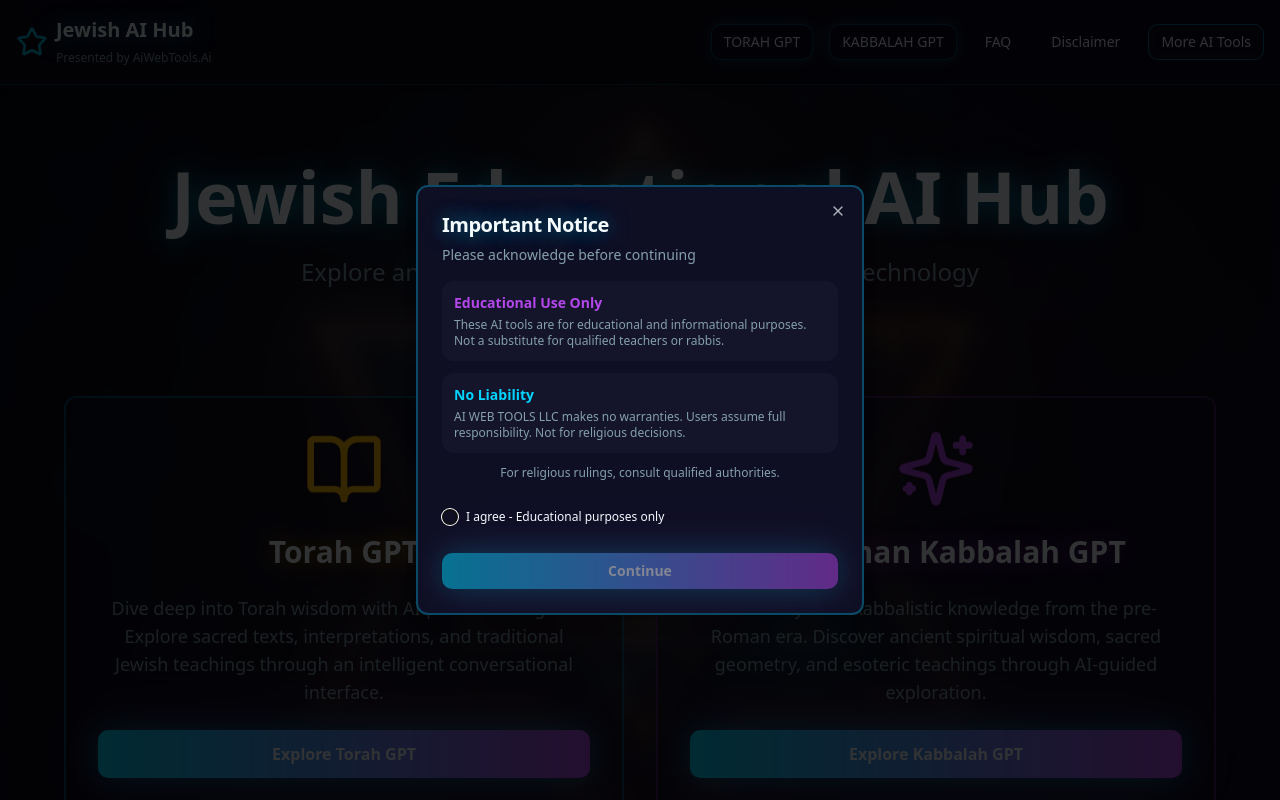
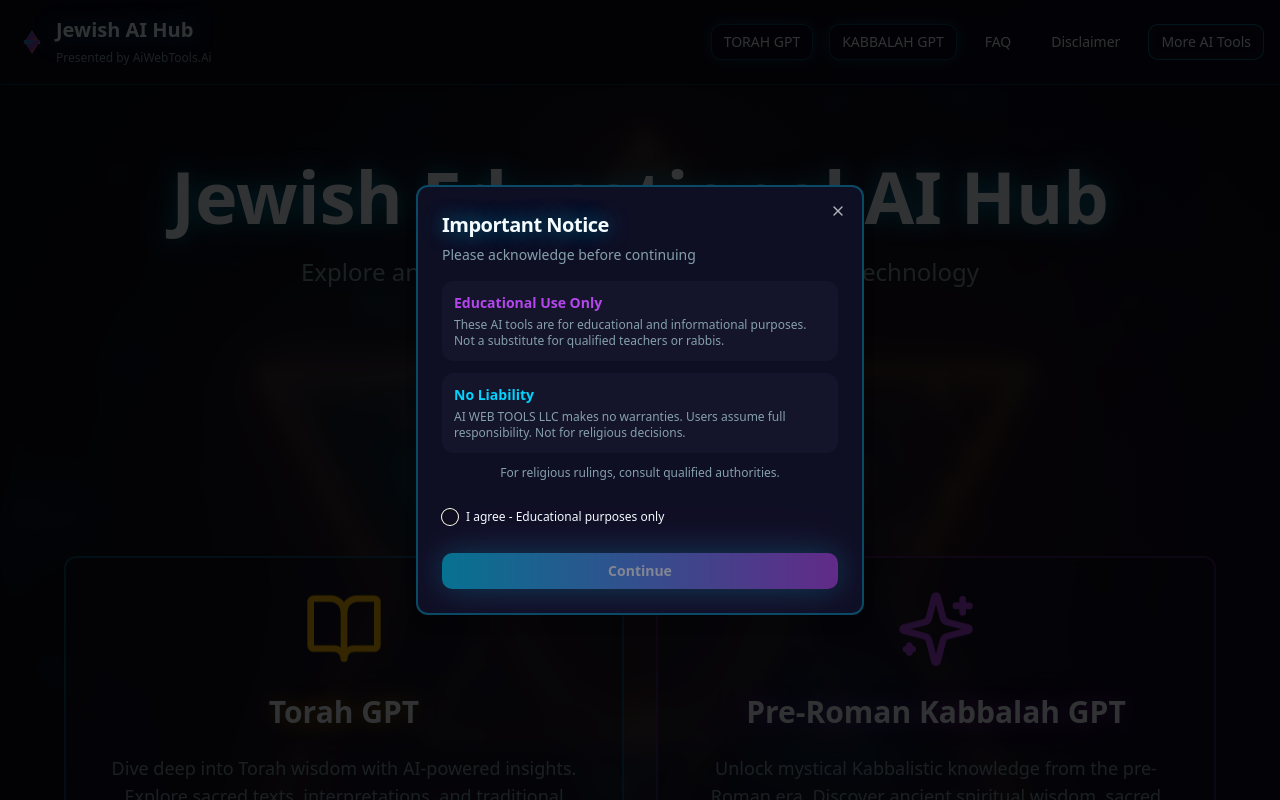
Before and after one commit to aiwebtools/jewish-ai, a React (Vite) app: page / in a window 1280 px wide. Shown: the top 800 px of the page. Built offline with nearby package versions, Linux system fonts and the light colour scheme; the HTML template or start-up script is replaced by a standard one.

Commit message:
Update logo and hero section

```diff
--- a/src/components/Header.tsx
+++ b/src/components/Header.tsx
@@ -1,5 +1,5 @@
 import { Button } from "@/components/ui/button";
-import { Star } from "lucide-react";
+import StarOfDavid from "@/components/StarOfDavid";
 
 const Header = () => {
   const scrollToSection = (id: string) => {
@@ -12,7 +12,7 @@ const Header = () => {
       <nav className="container mx-auto px-4 py-4">
         <div className="flex items-center justify-between flex-wrap gap-4">
           <div className="flex items-center gap-2">
-            <Star className="w-8 h-8 text-primary animate-glow-pulse" />
+            <StarOfDavid className="w-8 h-8 text-primary animate-glow-pulse" animated />
             <div>
               <h1 className="text-xl font-bold glow-text-primary">Jewish AI Hub</h1>
               <a
--- a/src/components/Hero.tsx
+++ b/src/components/Hero.tsx
@@ -2,6 +2,7 @@ import { Button } from "@/components/ui/button";
 import { Card } from "@/components/ui/card";
 import { Sparkles, BookOpen } from "lucide-react";
 import heroStar from "@/assets/hero-star.jpg";
+import StarOfDavid from "@/components/StarOfDavid";
 
 const Hero = () => {
   return (
@@ -24,9 +25,22 @@ const Hero = () => {
           <p className="text-xl md:text-2xl text-muted-foreground max-w-3xl mx-auto mb-4">
             Explore ancient wisdom through cutting-edge AI technology
           </p>
-          <p className="text-lg text-accent glow-text-accent">
+          <p className="text-lg text-accent glow-text-accent mb-8">
             Powered by the latest ChatGPT technology
           </p>
+
+          {/* Glowing animated Star of David */}
+          <div className="flex justify-center mb-8">
+            <div className="relative">
+              <StarOfDavid
+                className="w-24 h-24 md:w-32 md:h-32 animate-float"
+                animated
+              />
+              <div className="absolute inset-0 animate-glow-pulse opacity-50">
+                <StarOfDavid className="w-24 h-24 md:w-32 md:h-32 blur-xl" animated />
+              </div>
+            </div>
+          </div>
         </div>
 
         <div className="grid md:grid-cols-2 gap-8 max-w-6xl mx-auto">
--- /dev/null
+++ b/src/components/StarOfDavid.tsx
@@ -0,0 +1,68 @@
+interface StarOfDavidProps {
+  className?: string;
+  animated?: boolean;
+}
+
+const StarOfDavid = ({ className = "", animated = false }: StarOfDavidProps) => {
+  return (
+    <svg
+      viewBox="0 0 100 100"
+      className={`${className} ${animated ? 'animate-glow-pulse' : ''}`}
+      xmlns="http://www.w3.org/2000/svg"
+    >
+      {/* Glow effect filters */}
+      <defs>
+        <filter id="glow">
+          <feGaussianBlur stdDeviation="2" result="coloredBlur"/>
+          <feMerge>
+            <feMergeNode in="coloredBlur"/>
+            <feMergeNode in="SourceGraphic"/>
+          </feMerge>
+        </filter>
+        <linearGradient id="starGradient" x1="0%" y1="0%" x2="100%" y2="100%">
+          <animate attributeName="x1" values="0%;100%;0%" dur="8s" repeatCount="indefinite" />
+          <animate attributeName="y1" values="0%;100%;0%" dur="8s" repeatCount="indefinite" />
+          <stop offset="0%" stopColor="hsl(190, 100%, 50%)" stopOpacity="1">
+            <animate attributeName="stop-color"
+              values="hsl(190, 100%, 50%); hsl(280, 80%, 60%); hsl(45, 100%, 50%); hsl(190, 100%, 50%)"
+              dur="6s"
+              repeatCount="indefinite" />
+          </stop>
+          <stop offset="50%" stopColor="hsl(280, 80%, 60%)" stopOpacity="1">
+            <animate attributeName="stop-color"
+              values="hsl(280, 80%, 60%); hsl(45, 100%, 50%); hsl(190, 100%, 50%); hsl(280, 80%, 60%)"
+              dur="6s"
+              repeatCount="indefinite" />
+          </stop>
+          <stop offset="100%" stopColor="hsl(45, 100%, 50%)" stopOpacity="1">
+            <animate attributeName="stop-color"
+              values="hsl(45, 100%, 50%); hsl(190, 100%, 50%); hsl(280, 80%, 60%); hsl(45, 100%, 50%)"
+              dur="6s"
+              repeatCount="indefinite" />
+          </stop>
+        </linearGradient>
+      </defs>
+
+      {/* Star of David - Two overlapping triangles */}
+      {/* Upper triangle (pointing up) */}
+      <polygon
+        points="50,15 75,55 25,55"
+        fill={animated ? "url(#starGradient)" : "currentColor"}
+        stroke={animated ? "url(#starGradient)" : "currentColor"}
+        strokeWidth="2"
+        filter={animated ? "url(#glow)" : "none"}
+      />
+
+      {/* Lower triangle (pointing down) */}
+      <polygon
+        points="50,85 25,45 75,45"
+        fill={animated ? "url(#starGradient)" : "currentColor"}
+        stroke={animated ? "url(#starGradient)" : "currentColor"}
+        strokeWidth="2"
+        filter={animated ? "url(#glow)" : "none"}
+      />
+    </svg>
+  );
+};
+
+export default StarOfDavid;
```
